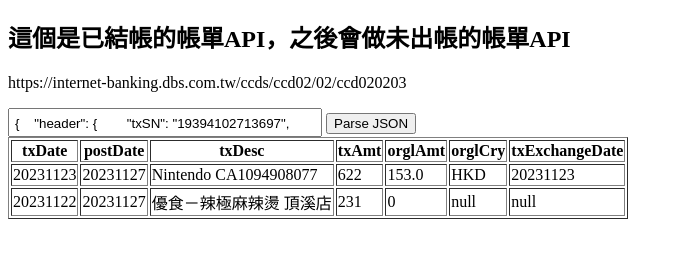
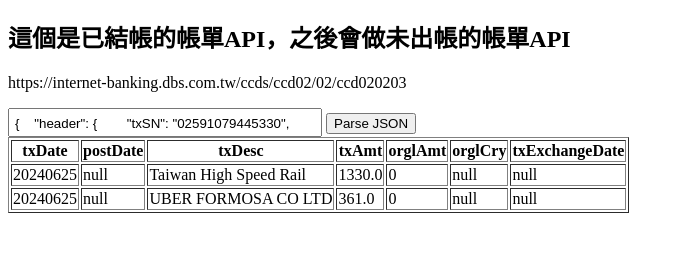
Before and after one commit to Hoxton019030/DBS_CreditCard_Statistics, a plain HTML site: page index.html in a window 1280 px wide. Both pictures are taken after a click on the button "Parse JSON". Shown: the part 70-328 px from the top of the page, without its empty margins (0-684 px from the left). Drawn offline with Linux system fonts and the light colour scheme.

Commit message:
更unbillTXList

```diff
--- a/index.html
+++ b/index.html
@@ -15,45 +15,54 @@
 </div>
 <input type="text" id="jsonInput" placeholder="Enter JSON string" style="width: 300px; padding: 5px;" value='{
     "header": {
-        "txSN": "19394102713697",
-        "txDate": "20231227113942",
-        "txID": "CCD020301",
+        "txSN": "02591079445330",
+        "txDate": "20240625185910",
+        "txID": "CCD020203",
         "channel": "CCDTW",
         "lang": "zh-TW",
-        "sessionID": "AFAA6BAZDFPCRVE20231227MCMMELJ7LDL8788113918AAYZ1636DE674706CBF4",
+        "sessionID": "0J31QF1P80H8A6W20240625BN1JFL7NMANZ17I185816575047680FD22EA311F4",
         "returnCode": "M0000",
         "returnMessage": "成功 ( M0000 ) "
     },
     "body": {
-        "stmtYM": "202312",
-        "cardList": [
+        "unbillTXDetail": [
             {
+                "ccNO": "5408055809690157",
                 "ccFlag": "M",
-                "ccNO": "5408053884120157",
-                "cardName": "XXX",
                 "ccLogo": "829",
                 "ccBrand": "",
-                "ccDesc": "原花旗現金回饋PLUS鈦金卡",
-                "currentTXList": [
+                "unbillTXList": [
                     {
-                        "txDate": "20231122",
-                        "postDate": "20231127",
-                        "txDesc": "優食－辣極麻辣燙  頂溪店",
-                        "txAmt": "231",
+                        "txnId": "9Zdk+DugVXA=",
+                        "txDesc": "UBER FORMOSA CO LTD",
+                        "txDate": "20240625",
+                        "postDate": null,
+                        "txAmt": "361.0",
+                        "isRedeemable": false,
+                        "isInsufficientPt": true,
+                        "isRedeemed": false,
+                        "redeemedAmt": "-0.0",
+                        "spendingAmtAfterRedeem": "361.0",
                         "orglAmt": "0",
-                        "orglCry": null,
-                        "txExchangeDate": null
+                        "orglCry": null
                     },
                     {
-                        "txDate": "20231123",
-                        "postDate": "20231127",
-                        "txDesc": "Nintendo CA1094908077",
-                        "txAmt": "622",
-                        "orglAmt": "153.0",
-                        "orglCry": "HKD",
-                        "txExchangeDate": "20231123"
+                        "txnId": "HznL9IY9/tA=",
+                        "txDesc": "Taiwan High Speed Rail",
+                        "txDate": "20240625",
+                        "postDate": null,
+                        "txAmt": "1330.0",
+                        "isRedeemable": false,
+                        "isInsufficientPt": true,
+                        "isRedeemed": false,
+                        "redeemedAmt": "-0.0",
+                        "spendingAmtAfterRedeem": "1330.0",
+                        "orglAmt": "0",
+                        "orglCry": null
                     }
-                ]
+                ],
+                "ccID": "873B38C33634348A",
+                "ccDesc": "星展eco永續極簡卡"
             }
         ]
     }
@@ -63,7 +72,6 @@
 <button onclick="parseJson()">Parse JSON</button>
 
 <div id="tableContainer"></div>
-
 
 <script>
     // 解析 JSON 方法
@@ -78,6 +86,7 @@
             this.txExchangeDate = txExchangeDate;
         }
     }
+
     function parseJson() {
         // 获取输入框的值
         const jsonString = document.getElementById('jsonInput').value;
@@ -85,27 +94,33 @@
         try {
             // 尝试解析 JSON 字符串
             const bodyResponse = JSON.parse(jsonString);
-            const cardListObject =bodyResponse.body.cardList[0];
-            // 输出解析后的对象到控制台
-            const currentTXList=cardListObject.currentTXList
-            const details = currentTXList.map(item => new Detail(
+            const cardListObject = bodyResponse.body;
+            let allTXList = [];
+
+            // 处理 currentTXList 和 unbillTXList
+            if (cardListObject.cardList && Array.isArray(cardListObject.cardList[0].currentTXList)) {
+                allTXList = cardListObject.cardList[0].currentTXList;
+            }
+
+            if (cardListObject.unbillTXDetail && Array.isArray(cardListObject.unbillTXDetail[0].unbillTXList)) {
+                allTXList = allTXList.concat(cardListObject.unbillTXDetail[0].unbillTXList);
+            }
+
+            // 生成交易详情对象数组
+            const details = allTXList.map(item => new Detail(
                 item.txDate,
                 item.postDate,
                 item.txDesc,
                 item.txAmt,
-                item.orglAmt,
-                item.orglCry,
-                item.txExchangeDate
+                item.orglAmt || "0.00",
+                item.orglCry || null,
+                item.txExchangeDate || null
             ));
+
             details.sort((a, b) => b.txAmt - a.txAmt);
-            for (let i = 0; i < details.length; i++) {
-                const detailObject = details[i];
-                console.log('Detail ' + (i + 1) + ':', detailObject);
-            }
 
-            // 这里可以继续编写您需要的处理逻辑
-             // 创建表格
-             const table = document.createElement('table');
+            // 创建表格
+            const table = document.createElement('table');
             table.border = '1';
 
             // 创建表头
@@ -134,12 +149,10 @@
             // 将表格添加到页面
             tableContainer.appendChild(table);
 
-            // 这里可以继续编写您需要的处理逻辑
         } catch (error) {
             // 捕获解析错误并输出到控制台
             console.error('Error parsing JSON:', error.message);
         }
-
     }
 </script>
 
```
